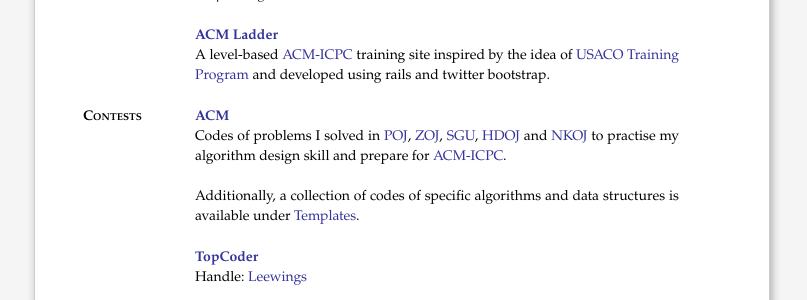
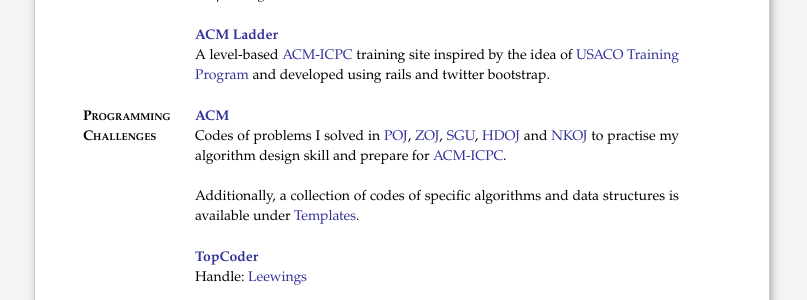
Before and after one commit to cheuk-fung/cheuk-fung.github.io, a Jekyll site: the page built from source/code/index.markdown, in a window 1280 px wide. Shown: the part 270-570 px from the top of the page, without its empty margins (238-1045 px from the left). Built offline with Jekyll 4.4.1, drawn with Linux system fonts in a browser that asks for light colours.

Commit message:
Contests -> Programming Challenges in Code

```diff
--- a/source/code/index.markdown
+++ b/source/code/index.markdown
@@ -24,8 +24,8 @@
 </div>
 
 <div class="section" markdown="1">
-Contests
-========
+Programming Challenges
+======================
 [ACM](https://github.com/leewings/ACM)
 :   <p markdown="1">Codes of problems I solved in [POJ][], [ZOJ][], [SGU][],
     [HDOJ][] and [NKOJ][] to practise my algorithm design skill and prepare
```
